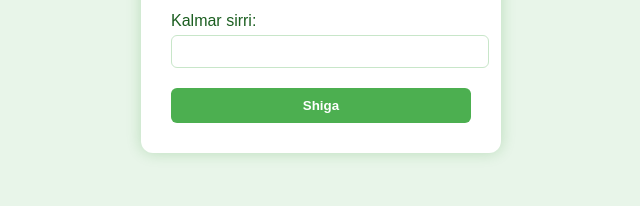
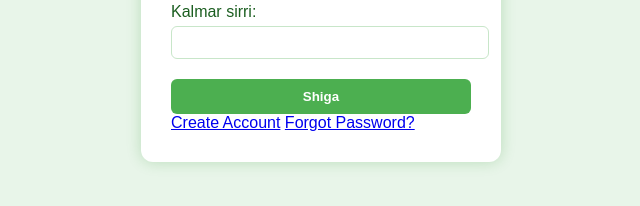
Before and after one commit to Alafuwa/alafuwa-Data, a plain HTML site: page index.html in a window 1280 px wide. Shown: the part 416-622 px from the top of the page, without its empty margins (319-959 px from the left). Drawn offline with Linux system fonts and the light colour scheme.

Commit message:
Update index.html

```diff
--- a/index.html
+++ b/index.html
@@ -18,6 +18,11 @@
 
         <button type="submit">Shiga</button>
       </form>
+      </form>
+    <div class="extra-links">
+      <a href="#">Create Account</a>
+      <a href="#">Forgot Password?</a>
+    </div>
     </div>
 
     <script src="app.js"></script>
```
